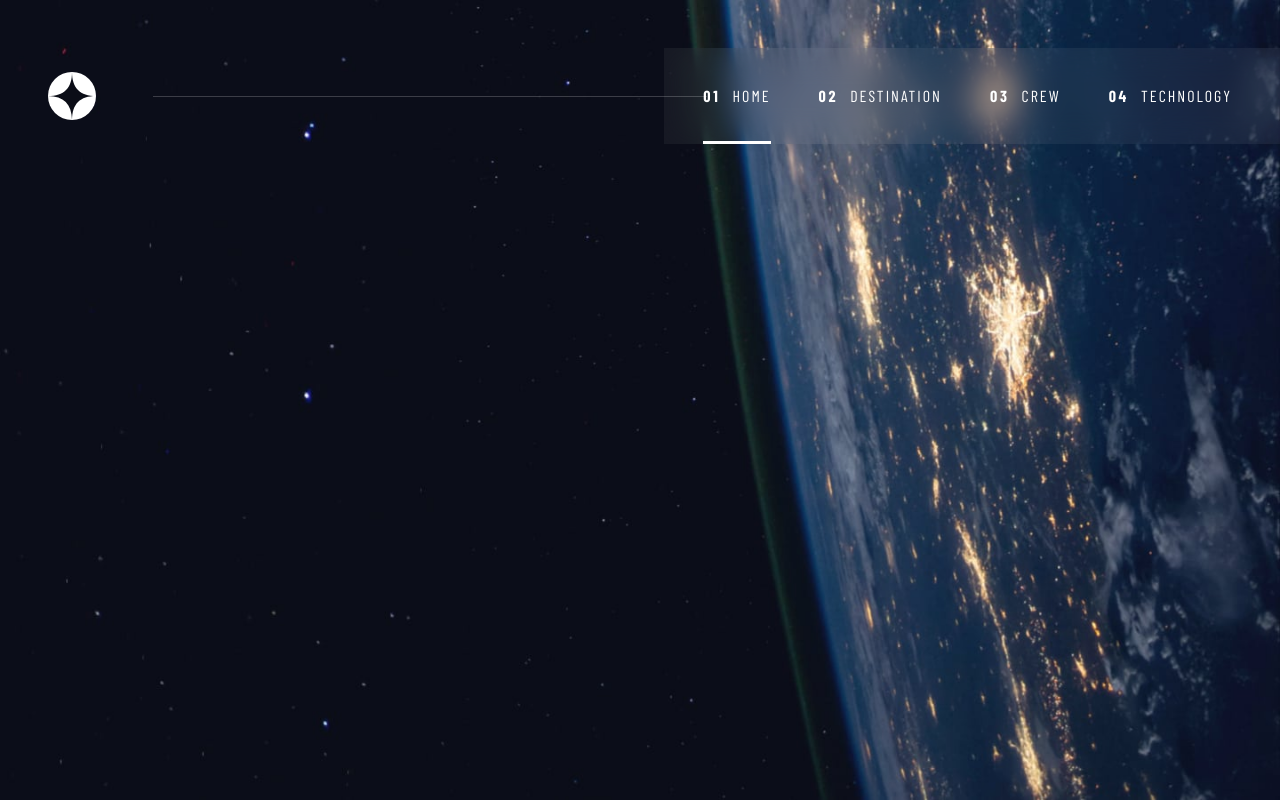
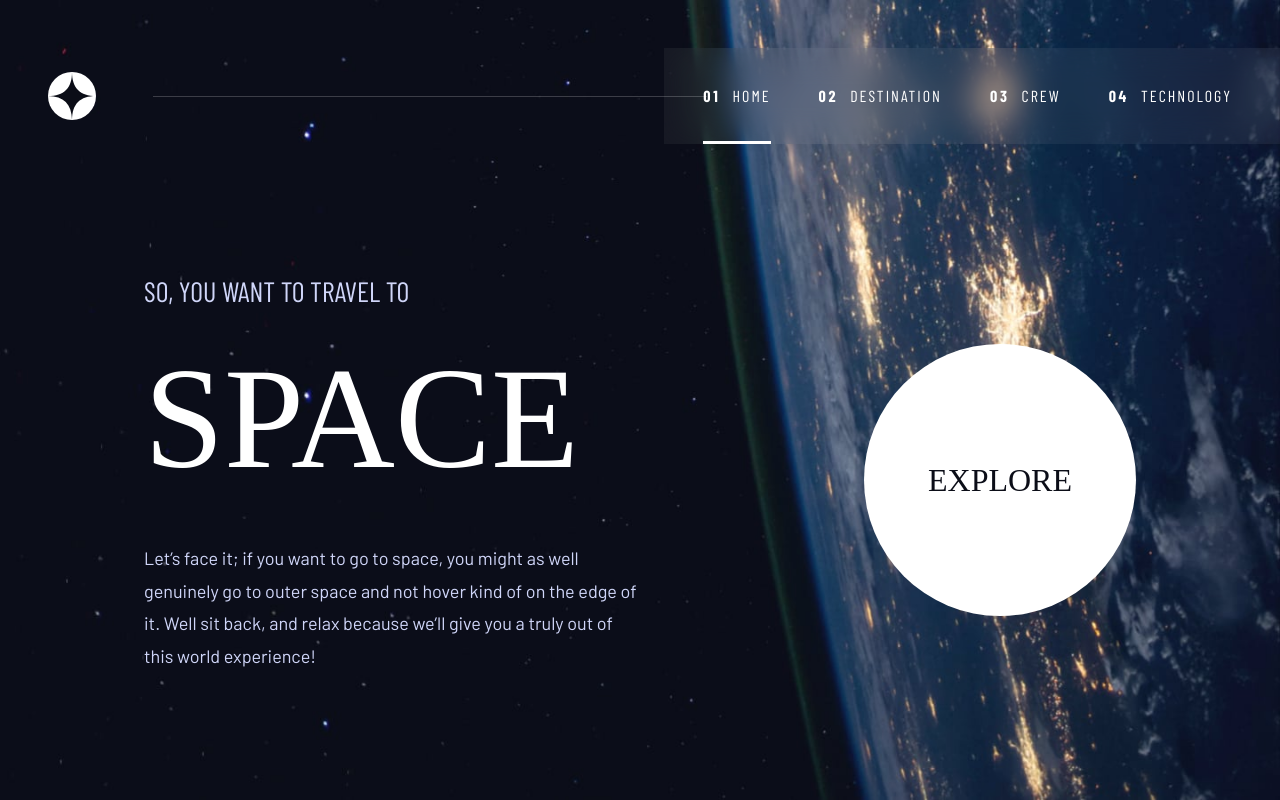
Before and after one commit to wendykrwn/space-tourism, a Next.js app: page / in a window 1280 px wide. Built offline with nearby package versions, Linux system fonts and the light colour scheme; a web font is replaced by a local one.

Commit message:
home page

```diff
--- a/src/app/globals.css
+++ b/src/app/globals.css
@@ -48,7 +48,7 @@ body {
 }
 
 .text-preset-5 {
-  @apply font-secondary text-[20px] lg:text-[38px] lg:leading-[33.6%];
+  @apply font-secondary text-[20px] lg:text-[28px] tracking-[4px] lg:leading-[33.6%];
 }
 
 .text-preset-6 {
@@ -64,5 +64,5 @@ body {
 }
 
 .text-preset-9 {
-  @apply font-secondary text-[15px] md:text-[16px] lg:text-[18px] leading-[180%];
+  @apply font-tertiary text-[15px] md:text-[16px] lg:text-[18px] leading-[180%];
 }
--- a/src/app/layout.tsx
+++ b/src/app/layout.tsx
@@ -27,7 +27,7 @@ export default function RootLayout({
   return (
     <html lang="en">
       <body
-        className={"h-screen bg-cover bg-[url('/assets/home/background-home-mobile.jpg')] md:bg-[url('/assets/home/background-home-tablet.jpg')]	 lg:bg-[url('/assets/home/background-home-desktop.jpg')]"}
+        className={"flex flex-col h-screen bg-cover bg-[url('/assets/home/background-home-mobile.jpg')] md:bg-[url('/assets/home/background-home-tablet.jpg')]	 lg:bg-[url('/assets/home/background-home-desktop.jpg')]"}
       >
         <div>
           <SideNav/>
--- a/src/app/page.tsx
+++ b/src/app/page.tsx
@@ -1,11 +1,23 @@
 import Image from "next/image";
+import DisplayButton from "./ui/components/displaybtn";
 
 export default function Home() {
 
   return (
     // <div className={` bg-[url('./assets/home/background-home-desktop.jpg)]`}>
-    <div>
-
+    <div className="flex h-full p-6 justify-center lg:items-end lg:py-32 lg:px-36 text-center lg:text-left ">
+      <div className="flex flex-col justify-between md:justify-center md:max-w-[688px] lg:max-w-full lg:flex-row lg:items-center lg:justify-between ">
+        <div className="w-full h-full flex flex-col items-center justify-center lg:items-start  md:max-w-[512px] lg:max-w-full">
+          <h5 className="text-preset-6 md:text-preset-5 uppercase">So, you want to travel to</h5>
+          <h1 className="preset-1 text-white">SPACE</h1>
+          <p className="text-preset-9">
+          Let’s face it; if you want to go to space, you might as well genuinely go to outer space and not hover kind of on the edge of it. Well sit back, and relax because we’ll give you a truly out of this world experience!
+          </p>
+        </div>
+        <div className="w-full h-full items-center flex  justify-center lg:justify-end">
+          <DisplayButton href="/destination" text="explore"/>
+        </div>
+      </div>
     </div>
   );
 }
--- /dev/null
+++ b/src/app/ui/components/displaybtn.tsx
@@ -0,0 +1,14 @@
+import Link from "next/link"
+
+const DisplayButton = ({text,href}:{text:string, href:string}) => {
+    return (
+        <Link href={href} className="font-primary text-[18px] uppercase text-background rounded-full bg-white flex justify-center items-center w-36 h-36
+           md:w-[272px] md:h-[272px] md:text-[32px] transition-all duration-300
+            outline outline-0 outline-transparent hover:outline-[88px] hover:outline-white/10 cursor-pointer hover:text-[#0B0D17]/50
+        ">
+            {text}
+        </Link>
+    )
+}
+
+export default DisplayButton
```
